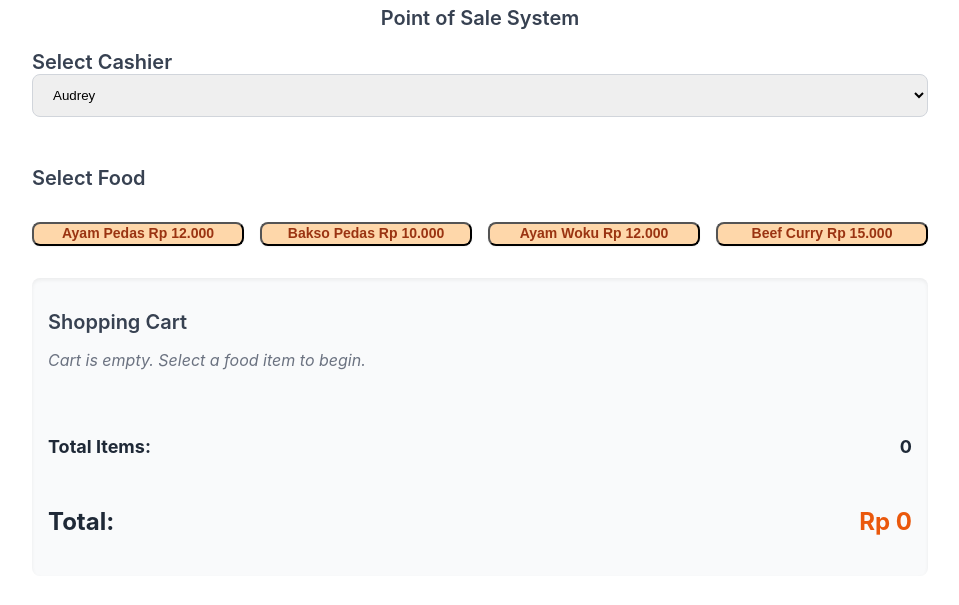
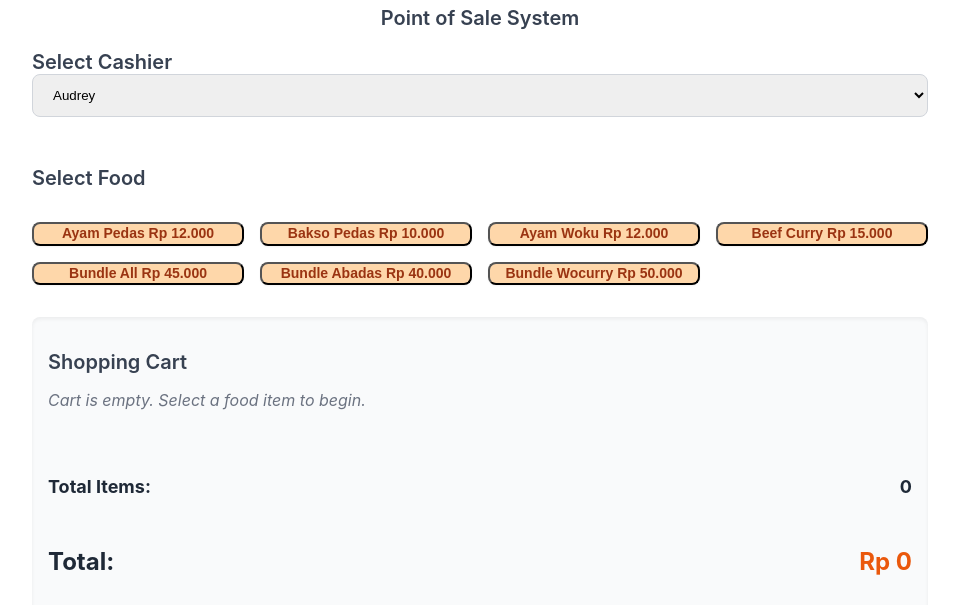
Before and after one commit to Hanjit/POSTelPastel, a plain HTML site: page index.html in a window 1280 px wide. Shown: the part 154-759 px from the top of the page, without its empty margins (160-1119 px from the left). Drawn offline with Linux system fonts and the light colour scheme.

Commit message:
Update Menu

```diff
--- a/index.html
+++ b/index.html
@@ -229,7 +229,10 @@
             "Ayam Pedas": 12000,
             "Bakso Pedas": 10000,
             "Ayam Woku": 12000,
-            "Beef Curry": 15000
+            "Beef Curry": 15000,
+            "Bundle All": 45000,
+            "Bundle Abadas": 40000,
+            "Bundle Wocurry": 50000
         };
 
         // DOM elements
```
